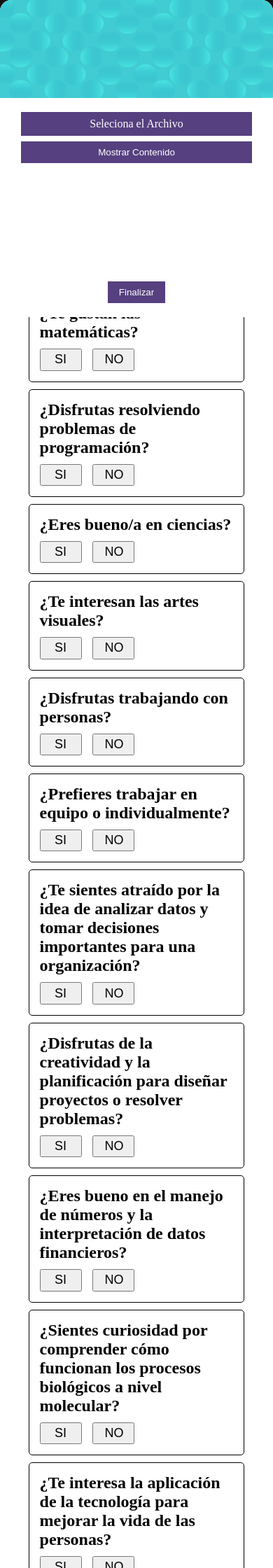
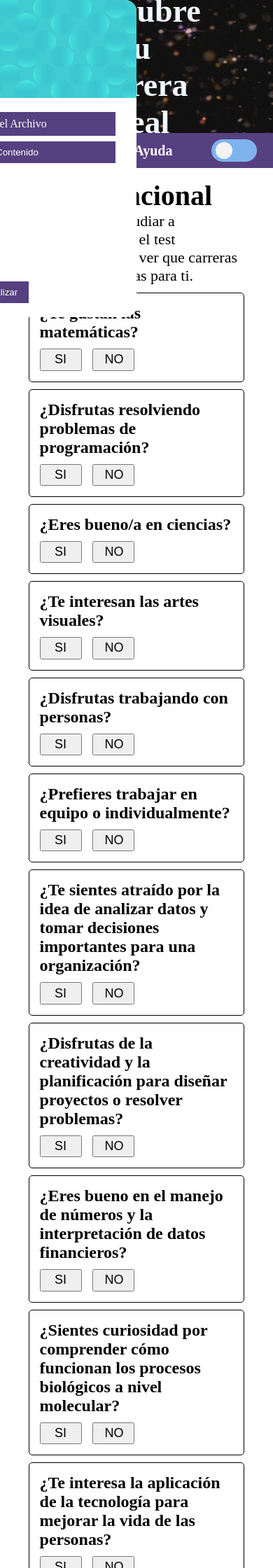
Before and after one commit to NinjaDiaz007/Blog, a Jekyll site: the page ProyectoIA/index.html, which Jekyll copies as it is, in a window 390 px wide. Shown: the top 2240 px of the page at 70% size. Built offline with Jekyll 4.4.1, drawn with Linux system fonts in a browser that asks for light colours.

Commit message:
Add files via upload

```diff
--- a/ProyectoIA/css/media_query.css
+++ b/ProyectoIA/css/media_query.css
@@ -50,8 +50,8 @@
     /* Segundo Card */
     .card-2{
         width: 100%;
-        top: 0;
-        left: 0;
+        top: 0%;
+        left: -50%;
         transform: translate(-0%, -0%);
     }
     .card-2 .card-2-body .btn-controls{
--- a/ProyectoIA/css/style.css
+++ b/ProyectoIA/css/style.css
@@ -363,9 +363,6 @@
 /*=============================================*/
 /*=============== Form de ayuda ===============*/
 /*=============================================*/
-#btn-ayuda:checked ~ .form-ayuda{
-    top: 0;
-}
 .form-ayuda{
     width: 100%;
     padding: 4% 0;
```
